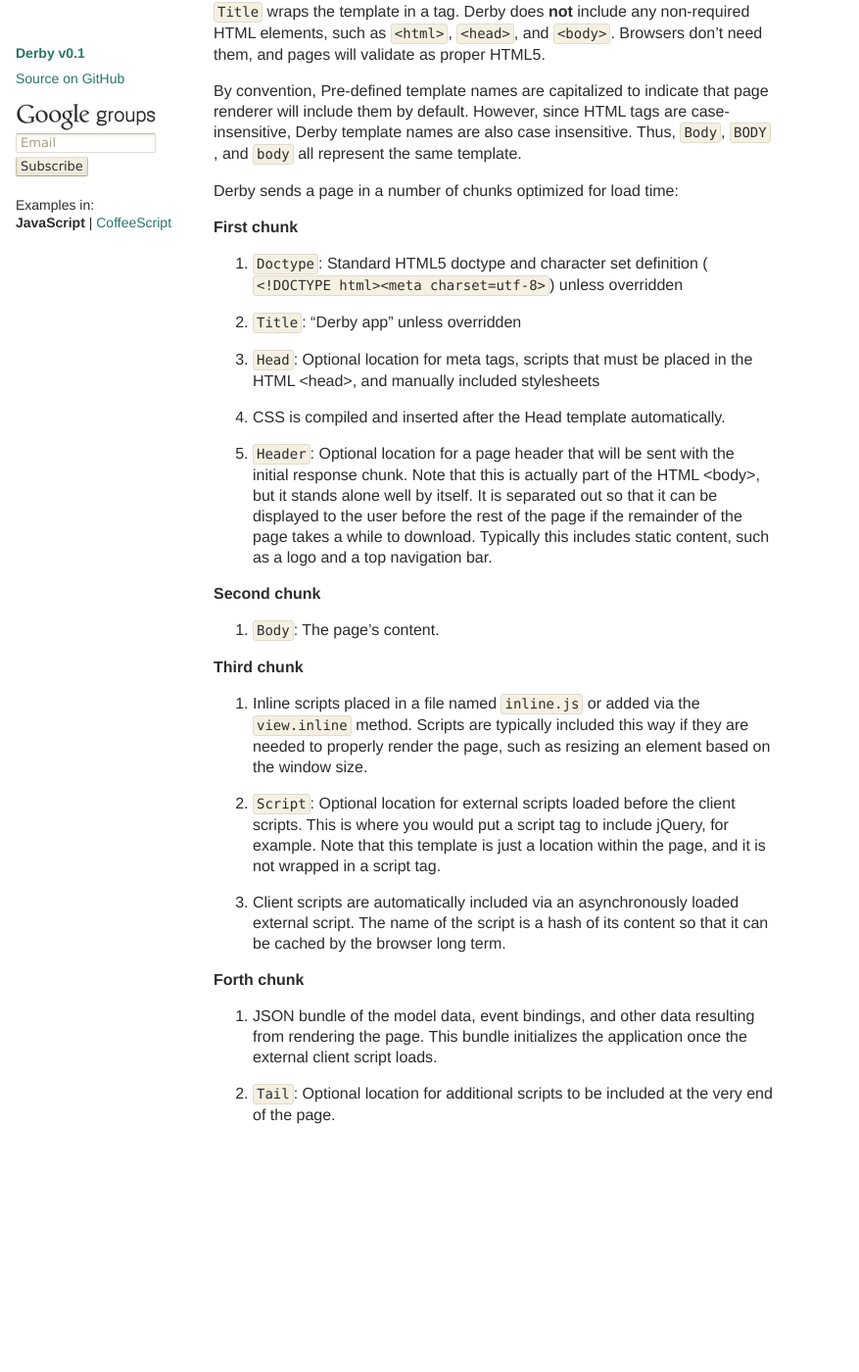
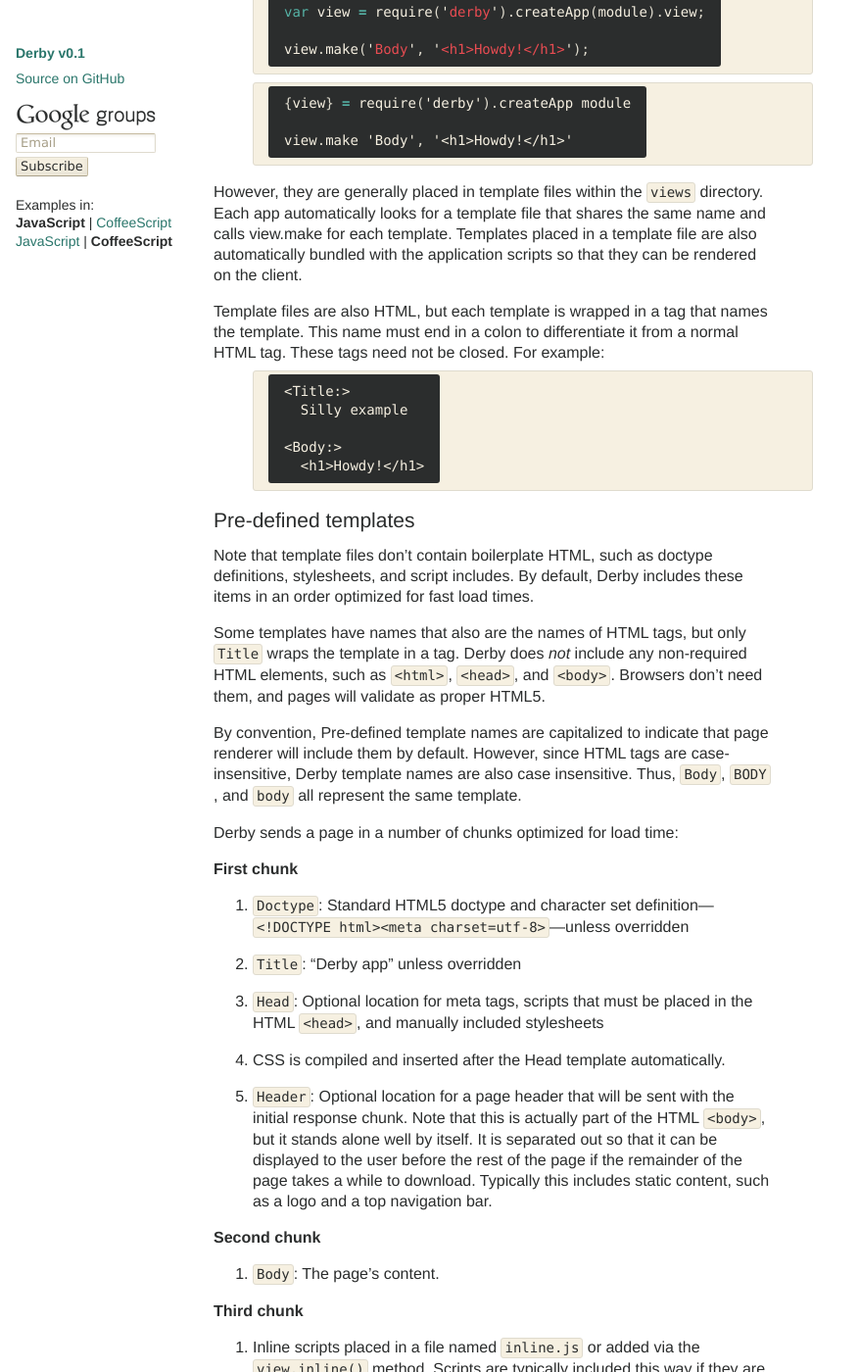
Before and after one commit to derbyjs/derby, a Jekyll site: the page built from index.md, in a window 1280 px wide and 1400 px high, scrolled down 5450 px. Shown: the whole window at 98% size, without its empty margins (0-877 px from the left). Built offline with Jekyll 4.4.1, drawn with Linux system fonts in a browser that asks for light colours; before the commit the page ends 6625 px from its top, so only the background shows below that; some of the changed text lies outside the part shown.

Commit message:
formatting

```diff
--- a/_layouts/default.html
+++ b/_layouts/default.html
@@ -5,7 +5,7 @@
 function setLang(lang) {
   styles = document.getElementById('langDisplay');
   styles.innerHTML = lang == 'js' ?
-    '.coffee{display:none}' : '.js{display:none}';
+    '.coffeescript{display:none}' : '.javascript{display:none}';
   return false;
 }
 </script>
@@ -68,7 +68,7 @@ pre{
 pre+p{
   margin-top: 16px;
 }
-.highlight>pre{
+.highlight>pre>code{
   margin: -4px 0 0;
   padding: 8px 16px;
   border-radius: 3px;
@@ -154,8 +154,8 @@ input[type="submit"]{
 <input type="submit" name="sub" value="Subscribe">
 </form>
 <p>Examples in:<br>
-<span class='js'><b>JavaScript</b> | <a href="#" onclick="return setLang('coffe')">CoffeeScript</a></span>
-<span class='coffee'><a href="#" onclick="return setLang('js')">JavaScript</a> | <b>CoffeeScript</b></span>
+<span class='javascript'><b>JavaScript</b> | <a href="#" onclick="return setLang('coffe')">CoffeeScript</a></span>
+<span class='coffeescript'><a href="#" onclick="return setLang('js')">JavaScript</a> | <b>CoffeeScript</b></span>
 </div>
 <div id=page>
 {{content}}
--- a/index.md
+++ b/index.md
@@ -6,7 +6,7 @@ layout: default
 
 <p class="promo">MVC framework making it easy to write realtime, collaborative applications that run in both Node.js and browsers.</p>
 
-<div class="js">
+<div class="javascript">
 <h3>hello.js</h3>
 {% highlight javascript %}
 var hello = require('derby').createApp(module),
@@ -43,7 +43,7 @@ server.listen(3000);
 {% endhighlight %}
 </div>
 
-<div class="coffee">
+<div class="coffeescript">
 <h3>hello.coffee</h3>
 {% highlight coffeescript %}
 {view, get} = require('derby').createApp module
@@ -198,7 +198,7 @@ Typically, writing Derby apps begins with HTML templates.
 
 ## Templates
 
-Derby compiles a collection of HTML-based templates into a page based on a number of pre-defined names. Each page usually defines at least a `Title` and `Body` template. Templates may be created programatically via the `view.make` method:
+Derby compiles a collection of HTML-based templates into a page based on a number of pre-defined names. Each page usually defines at least a `Title` and `Body` template. Templates may be created programatically via the `view.make()` method:
 
 {% highlight javascript %}
 var view = require('derby').createApp(module).view;
@@ -228,7 +228,7 @@ Template files are also HTML, but each template is wrapped in a tag that names t
 
 Note that template files don't contain boilerplate HTML, such as doctype definitions, stylesheets, and script includes. By default, Derby includes these items in an order optimized for fast load times.
 
-Some templates have names that also are the names of HTML tags, but only `Title` wraps the template in a tag. Derby does __not__ include any non-required HTML elements, such as `<html>`, `<head>`, and `<body>`. Browsers don't need them, and pages will validate as proper HTML5.
+Some templates have names that also are the names of HTML tags, but only `Title` wraps the template in a tag. Derby does *not* include any non-required HTML elements, such as `<html>`, `<head>`, and `<body>`. Browsers don't need them, and pages will validate as proper HTML5.
 
 By convention, Pre-defined template names are capitalized to indicate that page renderer will include them by default. However, since HTML tags are case-insensitive, Derby template names are also case insensitive. Thus, `Body`, `BODY`, and `body` all represent the same template.
 
@@ -236,11 +236,11 @@ Derby sends a page in a number of chunks optimized for load time:
 
 #### First chunk
 
-1. `Doctype`: Standard HTML5 doctype and character set definition (`<!DOCTYPE html><meta charset=utf-8>`) unless overridden
+1. `Doctype`: Standard HTML5 doctype and character set definition---`<!DOCTYPE html><meta charset=utf-8>`---unless overridden
 1. `Title`: "Derby app" unless overridden
-1. `Head`: Optional location for meta tags, scripts that must be placed in the HTML <head>, and manually included stylesheets
+1. `Head`: Optional location for meta tags, scripts that must be placed in the HTML `<head>`, and manually included stylesheets
 1. CSS is compiled and inserted after the Head template automatically.
-1. `Header`: Optional location for a page header that will be sent with the initial response chunk. Note that this is actually part of the HTML <body>, but it stands alone well by itself. It is separated out so that it can be displayed to the user before the rest of the page if the remainder of the page takes a while to download. Typically this includes static content, such as a logo and a top navigation bar.
+1. `Header`: Optional location for a page header that will be sent with the initial response chunk. Note that this is actually part of the HTML `<body>`, but it stands alone well by itself. It is separated out so that it can be displayed to the user before the rest of the page if the remainder of the page takes a while to download. Typically this includes static content, such as a logo and a top navigation bar.
 
 #### Second chunk
 
@@ -248,7 +248,7 @@ Derby sends a page in a number of chunks optimized for load time:
 
 #### Third chunk
 
-1. Inline scripts placed in a file named `inline.js` or added via the `view.inline` method. Scripts are typically included this way if they are needed to properly render the page, such as resizing an element based on the window size.
+1. Inline scripts placed in a file named `inline.js` or added via the `view.inline()` method. Scripts are typically included this way if they are needed to properly render the page, such as resizing an element based on the window size.
 1. `Script`: Optional location for external scripts loaded before the client scripts. This is where you would put a script tag to include jQuery, for example. Note that this template is just a location within the page, and it is not wrapped in a script tag.
 1. Client scripts are automatically included via an asynchronously loaded external script. The name of the script is a hash of its content so that it can be cached by the browser long term.
 
```
